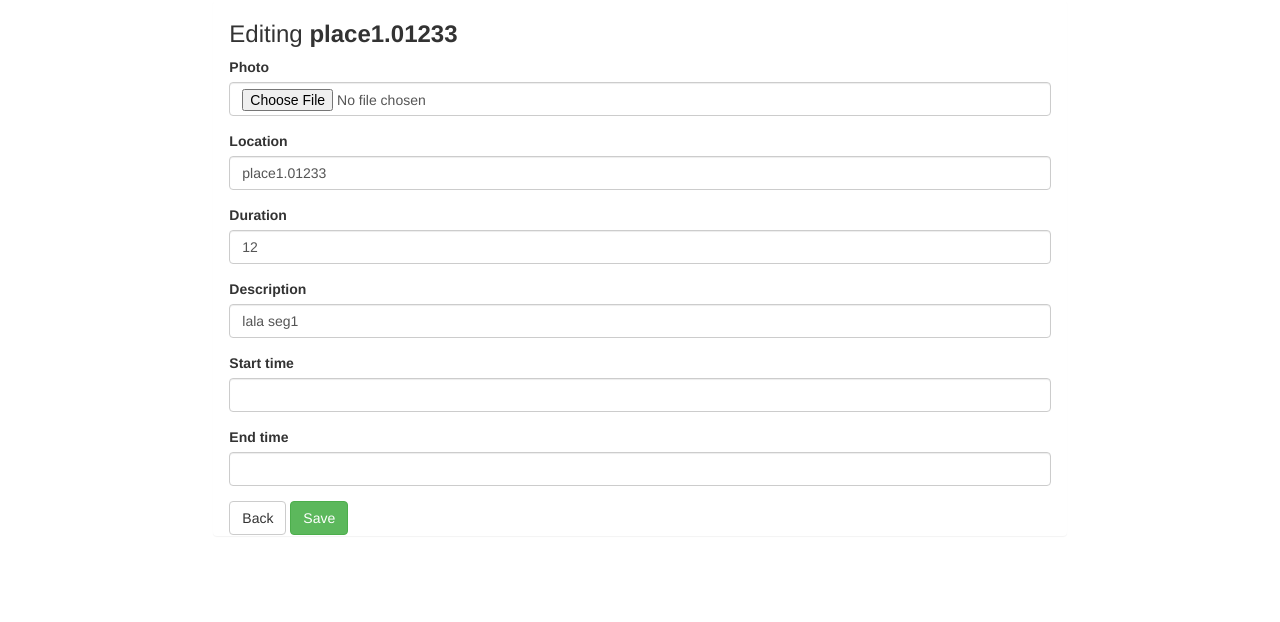
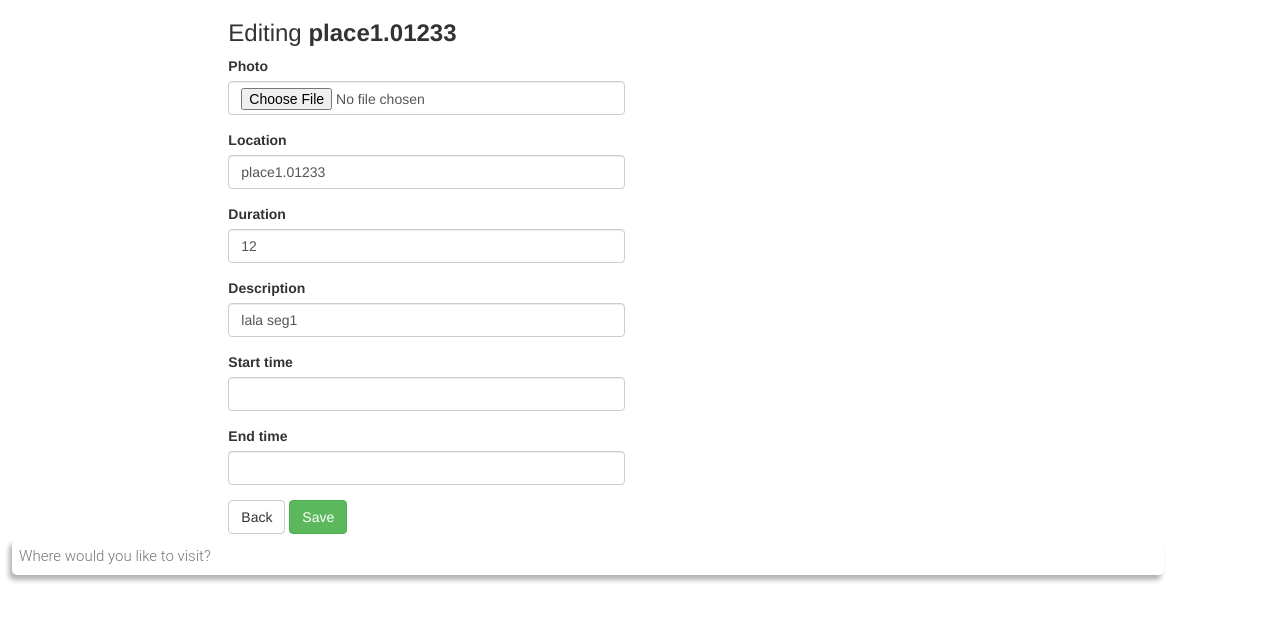
Before and after one commit to lw4715/triplan, a Django app: page /1/1/edit/ in a window 1280 px wide; the page is wider, and only the part inside the window is pictured. Shown: the top 622 px of that part. Before the commit the page ends 535 px from the top of that part, so only its background shows below. Run offline with Django 3.2, Linux system fonts and the light colour scheme; a user stored in the database is signed in; data comes from the database, SQL or seed files in the repository; some libraries are stand-ins or nearby versions.

Commit message:
use google map api :D

```diff
--- a/triplan/static/custom.css
+++ b/triplan/static/custom.css
@@ -1,3 +1,7 @@
+.img {
+    border-radius: 5px;
+}
+
 .margin-5 {
     margin: 5px;
 }
@@ -16,7 +20,6 @@
     bottom: 5px;
     left: 0;
     width: 100%;
-    /*padding:0 5px;*/
 }
 
 .itinerary-text {
--- /dev/null
+++ b/triplan/static/maps.css
@@ -0,0 +1,92 @@
+/* Always set the map height explicitly to define the size of the div
+ * element that contains the map. */
+#map {
+    height: 30%;
+    width: 25%;
+    margin-top: 50px;
+    margin-left: 30px;
+    border-radius: 5px;
+}
+
+/* Optional: Makes the sample page fill the window. */
+html, body {
+    height: 100%;
+    margin: 0;
+    padding: 0;
+}
+
+#description {
+    font-family: Roboto;
+    font-size: 15px;
+    font-weight: 300;
+}
+
+#infowindow-content .title {
+    font-weight: bold;
+}
+
+#infowindow-content {
+    display: none;
+}
+
+#map #infowindow-content {
+    display: inline;
+}
+
+.pac-card {
+    margin: 10px 10px 0 0;
+    border-radius: 2px 0 0 2px;
+    box-sizing: border-box;
+    -moz-box-sizing: border-box;
+    outline: none;
+    /*box-shadow: 0 2px 6px rgba(0, 0, 0, 0.3);*/
+    background-color: #fff;
+    font-family: Roboto;
+}
+
+#pac-container {
+    padding-bottom: 12px;
+    margin-right: 12px;
+}
+
+.pac-controls {
+    display: inline-block;
+    padding: 5px 11px;
+}
+
+.pac-controls label {
+    font-family: Roboto;
+    font-size: 13px;
+    font-weight: 300;
+}
+
+#pac-input {
+    background-color: #fff;
+    font-family: Roboto;
+    font-size: 15px;
+    font-weight: 300;
+    margin-left: 12px;
+    margin-top: 5px;
+    padding: 7px;
+    text-overflow: ellipsis;
+    width: 90%;
+    border-radius: 5px;
+    border: none;
+    box-shadow: -3px 5px 5px rgba(0, 0, 0, 0.3);
+}
+
+#pac-input:focus {
+    border-color: #4d90fe;
+}
+
+#title {
+    color: #fff;
+    background-color: #4d90fe;
+    font-size: 25px;
+    font-weight: 500;
+    padding: 6px 12px;
+}
+
+#target {
+    width: 345px;
+}
--- /dev/null
+++ b/triplan/static/maps_autocomplete_search.js
@@ -0,0 +1,66 @@
+function initAutocomplete() {
+    var map = new google.maps.Map(document.getElementById('map'), {
+        center: {lat: -33.8688, lng: 151.2195},
+        zoom: 13,
+        mapTypeId: 'roadmap'
+    });
+
+// Create the search box and link it to the UI element.
+    var input = document.getElementById('pac-input');
+    var searchBox = new google.maps.places.SearchBox(input);
+    map.controls[google.maps.ControlPosition.TOP_LEFT].push(input);
+
+// Bias the SearchBox results towards current map's viewport.
+    map.addListener('bounds_changed', function () {
+        searchBox.setBounds(map.getBounds());
+    });
+
+    var markers = [];
+// Listen for the event fired when the user selects a prediction and retrieve
+// more details for that place.
+    searchBox.addListener('places_changed', function () {
+        var places = searchBox.getPlaces();
+
+        if (places.length == 0) {
+            return;
+        }
+
+        // Clear out the old markers.
+        markers.forEach(function (marker) {
+            marker.setMap(null);
+        });
+        markers = [];
+
+        // For each place, get the icon, name and location.
+        var bounds = new google.maps.LatLngBounds();
+        places.forEach(function (place) {
+            if (!place.geometry) {
+                console.log("Returned place contains no geometry");
+                return;
+            }
+            var icon = {
+                url: place.icon,
+                size: new google.maps.Size(71, 71),
+                origin: new google.maps.Point(0, 0),
+                anchor: new google.maps.Point(17, 34),
+                scaledSize: new google.maps.Size(25, 25)
+            };
+
+            // Create a marker for each place.
+            markers.push(new google.maps.Marker({
+                map: map,
+                icon: icon,
+                title: place.name,
+                position: place.geometry.location
+            }));
+
+            if (place.geometry.viewport) {
+                // Only geocodes have viewport.
+                bounds.union(place.geometry.viewport);
+            } else {
+                bounds.extend(place.geometry.location);
+            }
+        });
+        map.fitBounds(bounds);
+    });
+}
--- a/triplan/templates/triplan/base.html
+++ b/triplan/templates/triplan/base.html
@@ -4,9 +4,12 @@
     <meta charset="UTF-8">
     <title>Triplan</title>
 
-    <script src="https://ajax.googleapis.com/ajax/libs/jquery/1.8.3/jquery.min.js"></script>
+    <script src="https://ajax.googleapis.com/ajax/libs/jquery/3.2.1/jquery.min.js"></script>
     <link rel="stylesheet" href="https://maxcdn.bootstrapcdn.com/bootstrap/3.3.7/css/bootstrap.min.css">
     <script src="https://maxcdn.bootstrapcdn.com/bootstrap/3.3.7/js/bootstrap.min.js"></script>
+
+    {% load static %}
+    <link rel="stylesheet" type="text/css" href="{% static 'custom.css' %}">
 
     {% block imports %}
     {% endblock imports %}
@@ -15,9 +18,7 @@
 
 </head>
 <body>
-    <div class="panel col-sm-8 col-sm-offset-2">
-        {% block body %}
-        {% endblock body %}
-    </div>
+    {% block body %}
+    {% endblock body %}
 </body>
 </html>
--- a/triplan/templates/triplan/itinerary_detail.html
+++ b/triplan/templates/triplan/itinerary_detail.html
@@ -1,6 +1,8 @@
 {% extends "triplan/base.html" %}
 {% block body %}
 {% load humanize %}
+
+<div class="panel col-sm-8 col-sm-offset-2">
 
     <h2>{{ itinerary.title }}</h2>
     <small>added by {{ itinerary.owner }} on {{ itinerary.date_added | naturaltime }}</small>
@@ -39,5 +41,5 @@
         <a href="{% url 'triplan:itinerary_list' %}" class="btn btn-default">Back</a>
         <a href="{% url 'triplan:itinerarysegment_create' itinerary.id %}" class="btn btn-success">Add New Segment</a>
     </div>
-
+</div>
 {% endblock body %}
--- a/triplan/templates/triplan/itinerary_edit.html
+++ b/triplan/templates/triplan/itinerary_edit.html
@@ -1,18 +1,36 @@
 {% extends 'triplan/base.html' %}
+
+{% block imports %}
+    {% load static %}
+    <meta name="viewport" content="initial-scale=1.0, user-scalable=no">
+    <link rel="stylesheet" type="text/css" href="{% static 'maps.css' %}">
+    <script src="{% static 'maps_autocomplete_search.js' %}"></script>
+    <script src="https://maps.googleapis.com/maps/api/js?key=AIzaSyBJz1pSa-my6Cq3DrqIy-MB0keiTHL-rq8&libraries=places&callback=initAutocomplete"
+     async defer></script>
+{% endblock imports %}
+
 {% block body %}
 {% load bootstrap3 %}
 
+    <div class="col-sm-12 col-sm-offset-2">
     <h3>Editing <strong>{{ itinerarysegment.location }}</strong></h3>
-    {% if itinerarysegment.photo %}
-    <img src="{{ itinerarysegment.photo.url }}">
-    {% endif %}
+    </div>
+    <div class="col-sm-4 col-sm-offset-2">
         <form action="" enctype="multipart/form-data" method="post">
             {% csrf_token %}
             {% bootstrap_form form layout='inline' %}
             <a href="{% url 'triplan:itinerary_detail' itinerarysegment.itinerary.id %}" class="btn btn-default">Back</a>
             <button class="btn btn-success" type="submit">Save</button>
         </form>
-
+    </div>
+    <div class="col-sm-4">
+        {% if itinerarysegment.photo %}
+        <img src="{{ itinerarysegment.photo.url }}" class="img img-responsive full-width">
+        {% endif %}
+    </div>
+    <input id="pac-input" class="controls" type="text" placeholder="Where would you like to visit?">
+    <div id="map" class="col-sm-4"></div>
     {{ form.media }}
+</div>
 
 {% endblock body %}
--- a/triplan/templates/triplan/itinerary_form.html
+++ b/triplan/templates/triplan/itinerary_form.html
@@ -2,6 +2,7 @@
 {% block body %}
 {% load bootstrap3 %}
 
+<div class="panel col-sm-8 col-sm-offset-2">
     <h3>Create new itinerary</h3>
     <form action="" enctype="multipart/form-data" method="post">
         {% csrf_token %}
@@ -9,5 +10,6 @@
         <a href="{% url 'triplan:itinerary_list' %}" class="btn btn-default">Back</a>
         <button class="btn btn-success" type="submit" value="save">Save</button>
     </form>
+</div>
 
 {% endblock body %}
```
Also changed, not shown: triplan/templates/triplan/itinerary_list.html (+2 -5 lines), triplan/templates/triplan/itinerarysegment_form.html (+18 -1 lines). Lines whose indentation alone changed are shown as unchanged.
